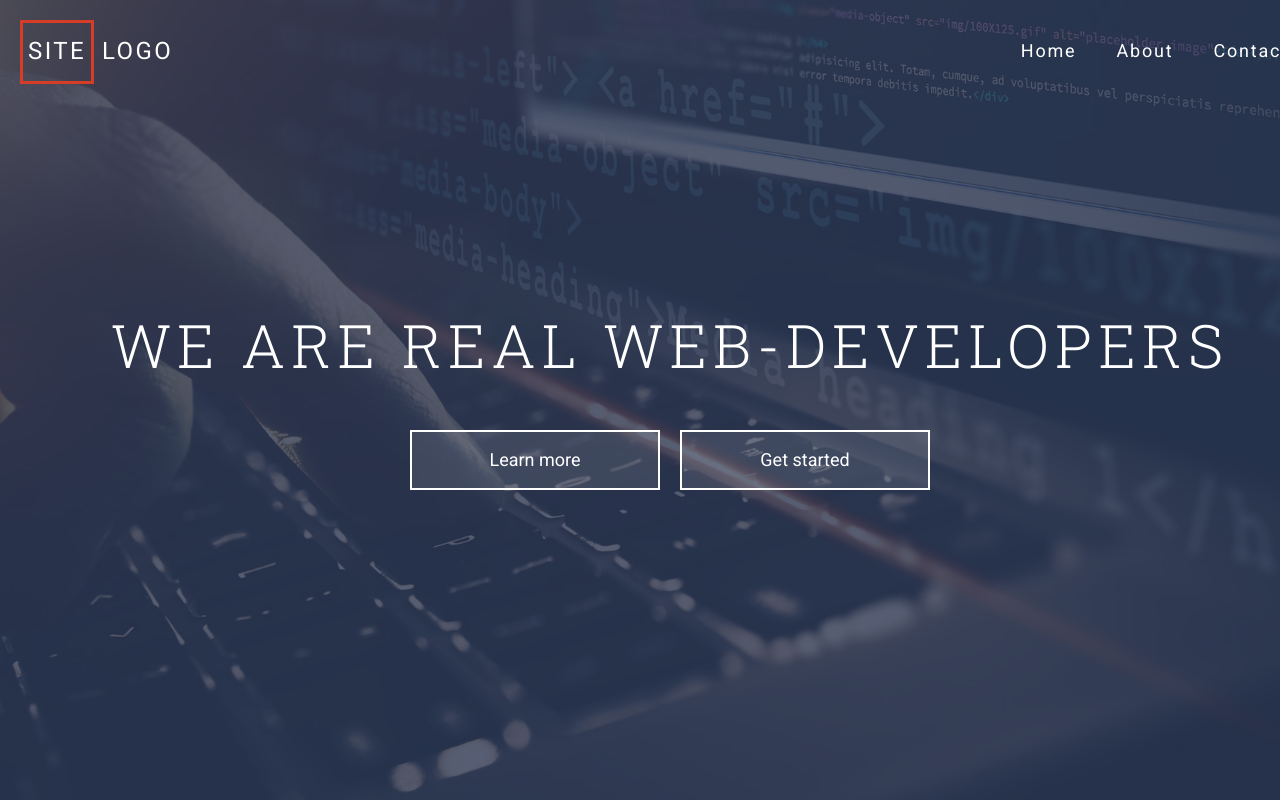
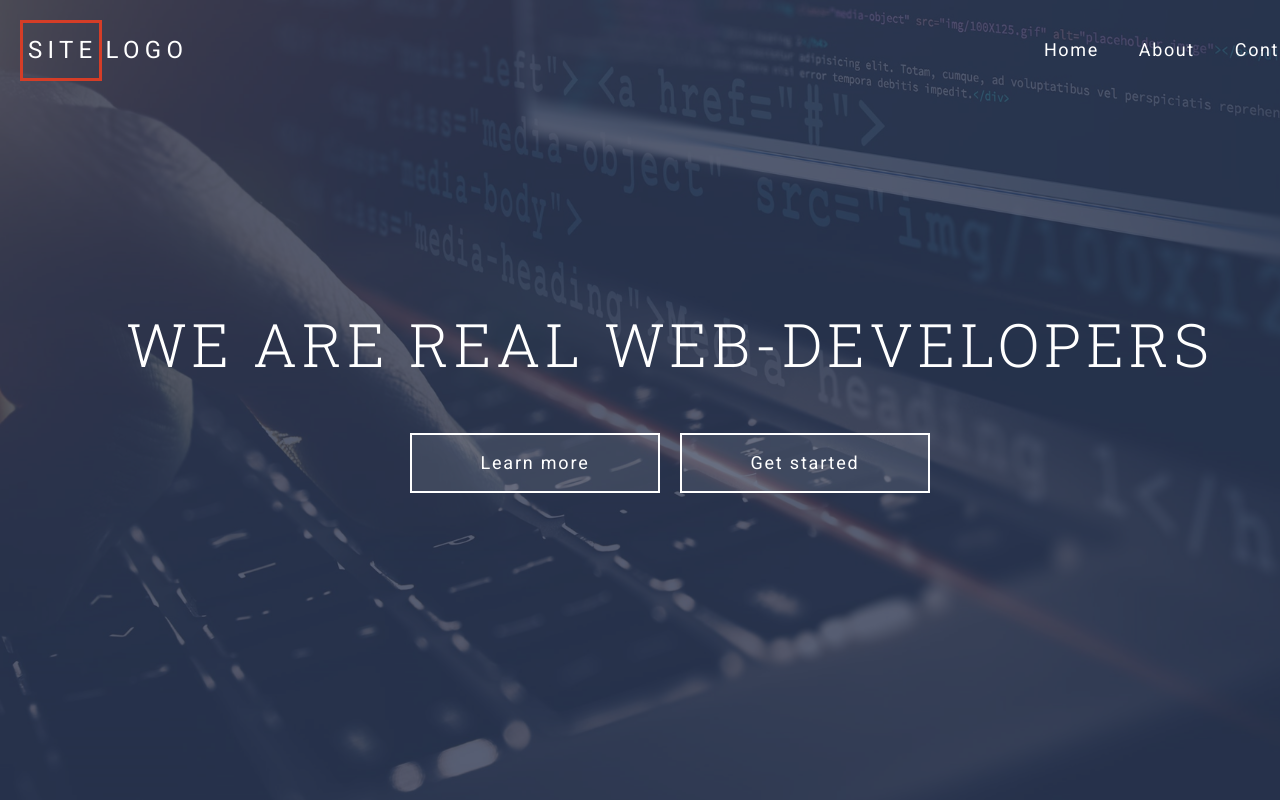
Before and after one commit to aylingyoren/grid-template-aylin, a website: page index.html in a window 1280 px wide. Shown: the top 800 px of the page. Drawn offline with Linux system fonts and the light colour scheme.

Commit message:
first_section_complete
pixel to pixel

```diff
--- a/assets/css/style.css
+++ b/assets/css/style.css
@@ -493,8 +493,9 @@ h1 {
   font-family: 'Roboto Slab', serif;
   font-weight: 300;
   text-align: center;
-  letter-spacing: 0.1em;
+  letter-spacing: 0.08em;
   font-size: 3.75rem;
+  line-height: 1.2em;
 }
 
 a {
@@ -511,6 +512,7 @@ a {
   font-size: 1.125rem;
   text-align: center;
   padding: 18px 20px;
+  letter-spacing: 0.1em;
 }
 
 .header {
@@ -561,7 +563,7 @@ a {
 
 .header-logo {
   font-size: 1.5rem;
-  letter-spacing: 0.1em;
+  letter-spacing: 0.22em;
   margin-top: 20px;
   margin-bottom: 20px;
 }
@@ -573,8 +575,8 @@ a {
 .header-logo__accent {
   display: inline-block;
   border: 3px solid #d53d27;
-  padding: 15px 5px 15px 5px;
-  margin-right: 8px;
+  padding: 14px 1px 13px 5px;
+  margin-right: 4px;
 }
 
 .header-navbar__btn {
@@ -586,7 +588,7 @@ a {
   justify-content: end;
   grid-template-columns: repeat(auto-fit, minmax(50px, max-content));
   list-style: none;
-  margin: 0;
+  margin: 0 -20px 0 0;
   padding: 0;
 }
 
@@ -599,7 +601,7 @@ a {
   display: block;
   padding: 20px 10px;
   font-size: 1.125rem;
-  letter-spacing: 0.1em;
+  letter-spacing: 0.09em;
 }
 
 .header-content {
@@ -611,7 +613,7 @@ a {
 }
 
 .header-content__title {
-  margin: 0 0 51px 0;
+  margin: 0 0 53px 0;
 }
 
 .header-content__actions {
```
